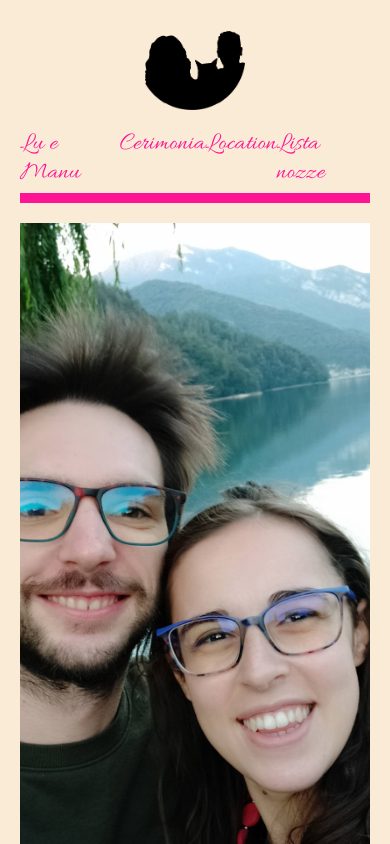
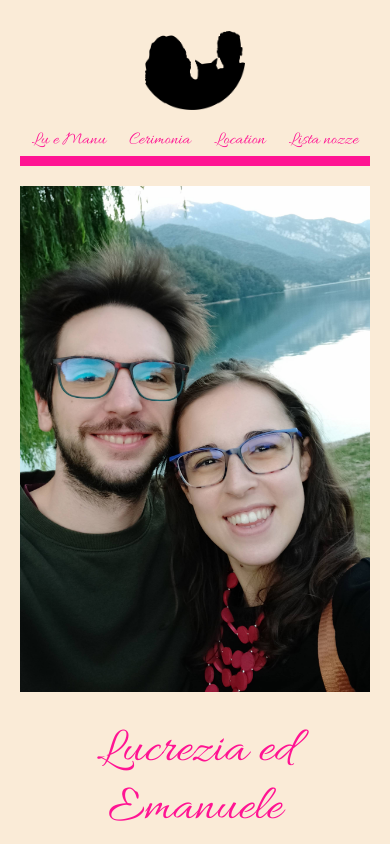
Before and after one commit to Benze94/lu-e-manu, a React (Create React App) app: page / in a window 390 px wide. Shown: the top 844 px of the page. Built offline with nearby package versions, Linux system fonts and the light colour scheme.

Commit message:
menu mobile

```diff
--- a/src/components/MainPicture/MainPicture.scss
+++ b/src/components/MainPicture/MainPicture.scss
@@ -7,6 +7,10 @@
   display: flex;
   justify-content: right;
   scroll-margin-top: 75px;
+
+  @media screen and (max-width: 650px) {
+    height: 60vh;
+  }
 
   &__saveTheDate {
     font-family: "Allura-Regular";
--- a/src/components/Navbar/Navbar.scss
+++ b/src/components/Navbar/Navbar.scss
@@ -14,6 +14,10 @@
     font-size: 25px;
     color: deeppink;
 
+    @media screen and (max-width: 650px) {
+      font-size: 18px;
+    }
+
     & > div {
       cursor: pointer;
     }
```
